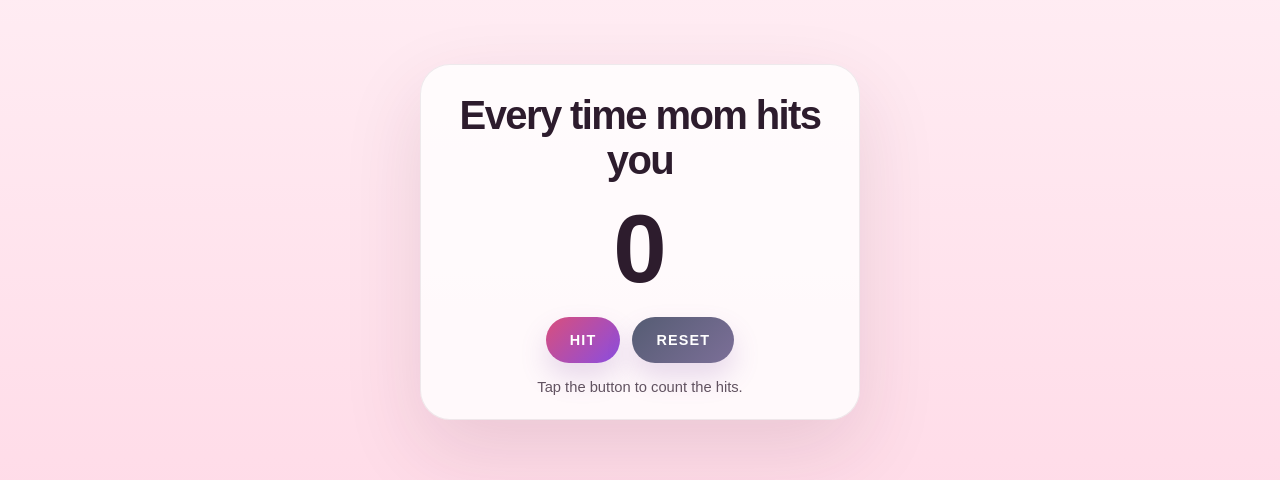
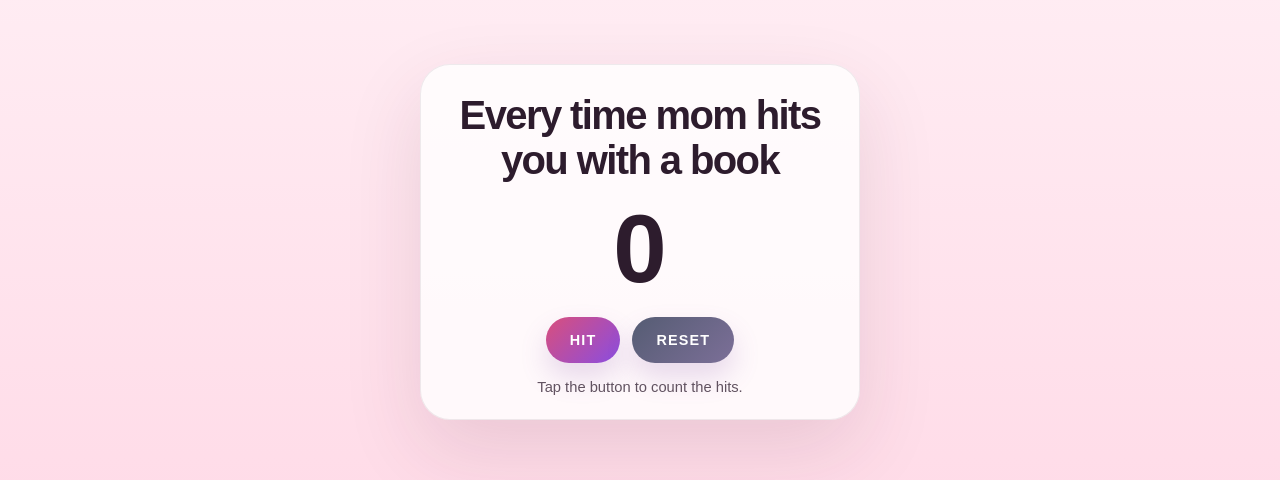
Before and after one commit to Dom9111/first-game, a plain HTML site: page mom-hits-counter.html in a window 1280 px wide. Shown: the part 158-638 px from the top of the page. Drawn offline with Linux system fonts and the light colour scheme.

Commit message:
Update heading to specify hitting with a book

```diff
--- a/mom-hits-counter.html
+++ b/mom-hits-counter.html
@@ -84,7 +84,7 @@
   </head>
   <body>
     <div class="app">
-      <h1>Every time mom hits you</h1>
+      <h1>Every time mom hits you with a book</h1>
       <div class="count" id="count">0</div>
 
       <div class="button-row">
```
